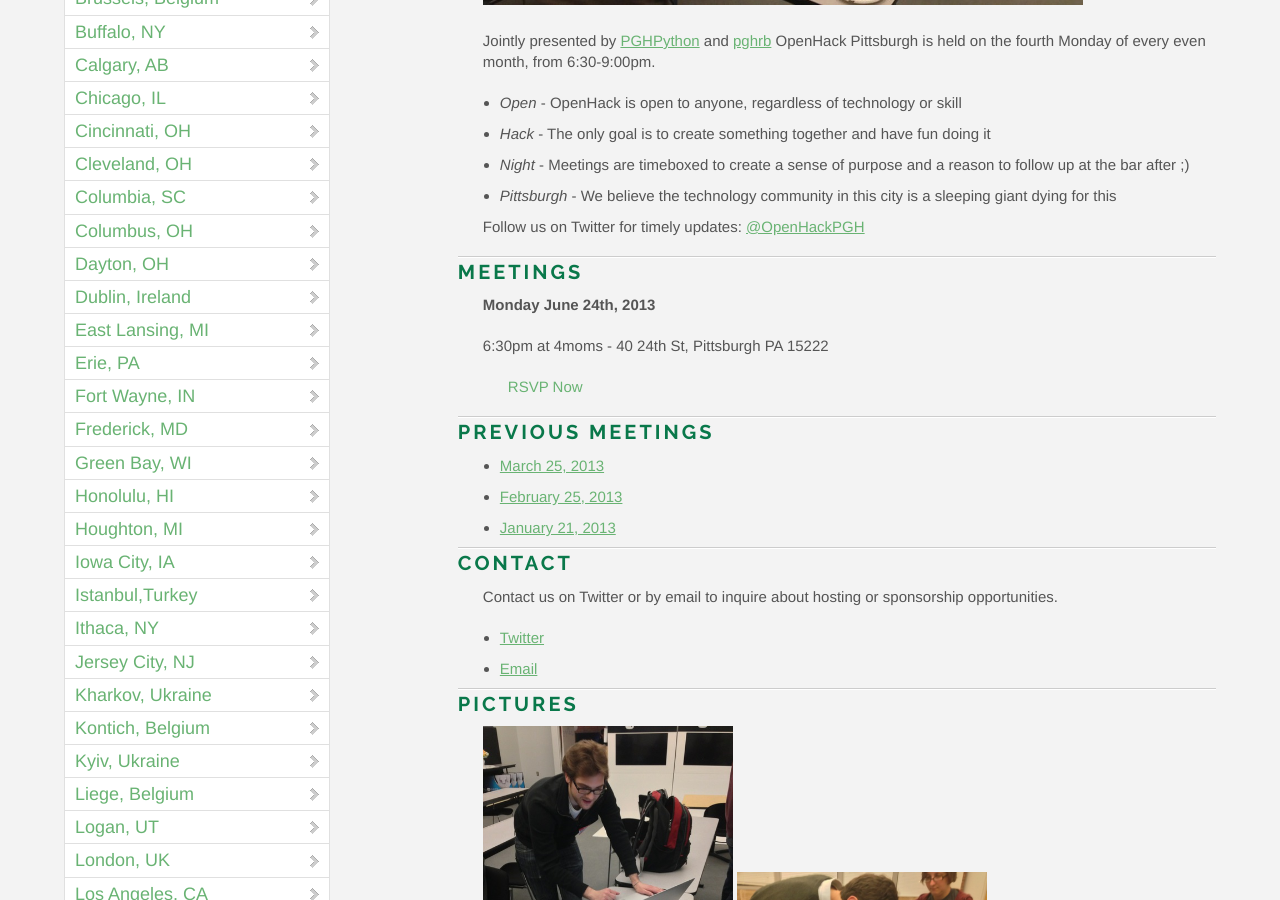
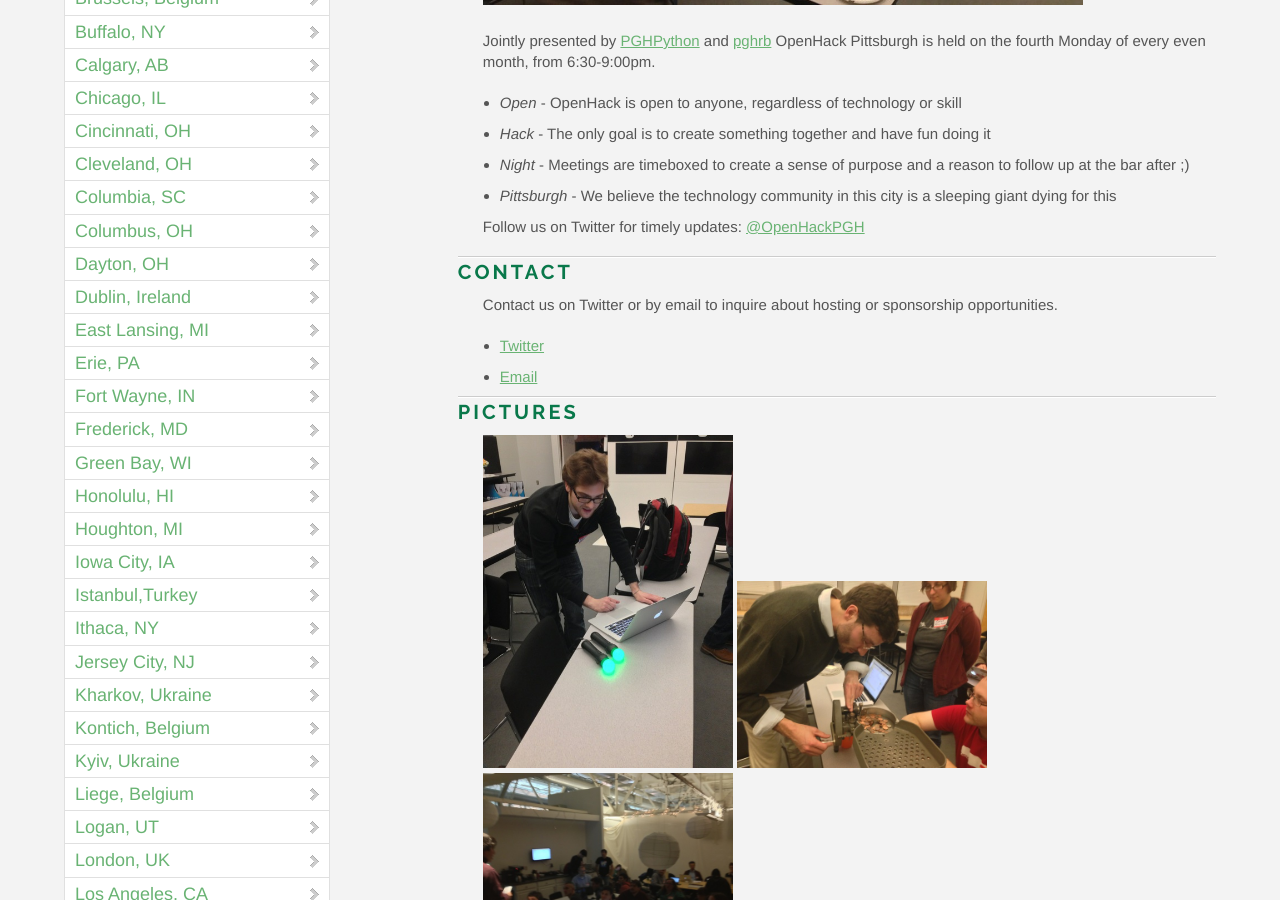
Before and after one commit to OpenHack/openhack.github.com, a Jekyll site: the page built from pittsburgh/index.markdown, in a window 1280 px wide and 900 px high, scrolled down 698 px. Built offline with Jekyll 4.4.1, drawn with Linux system fonts in a browser that asks for light colours; nearby versions of some CDN libraries; Markdown is read by kramdown in place of the engine named in the settings; comment, search, counter and statistics services are not loaded.

Commit message:
Removes prone to be outdated meeting info from PGH

```diff
--- a/pittsburgh/index.markdown
+++ b/pittsburgh/index.markdown
@@ -19,20 +19,6 @@ OpenHack Pittsburgh is held on the fourth Monday of every even month, from 6:30-
 
 Follow us on Twitter for timely updates: [@OpenHackPGH](http://twitter.com/OpenHackPGH)
 
-### Meetings
-
-**Monday June 24th, 2013**
-
-6:30pm at 4moms - 40 24th St, Pittsburgh PA 15222
-
-<a href="http://www.meetup.com/pittsburgh-ruby/events/120200292/" border="0" style="text-decoration:none;padding-left:25px;">RSVP Now</a>
-
-### Previous Meetings
-
-- [March 25, 2013](http://www.meetup.com/pittsburgh-ruby/events/106184432/)
-- [February 25, 2013](http://www.meetup.com/pittsburgh-ruby/events/100822012/)
-- [January 21, 2013](http://www.meetup.com/pittsburgh-ruby/events/96033112/)
-
 ### Contact
 
 Contact us on Twitter or by email to inquire about hosting or sponsorship opportunities.
```
